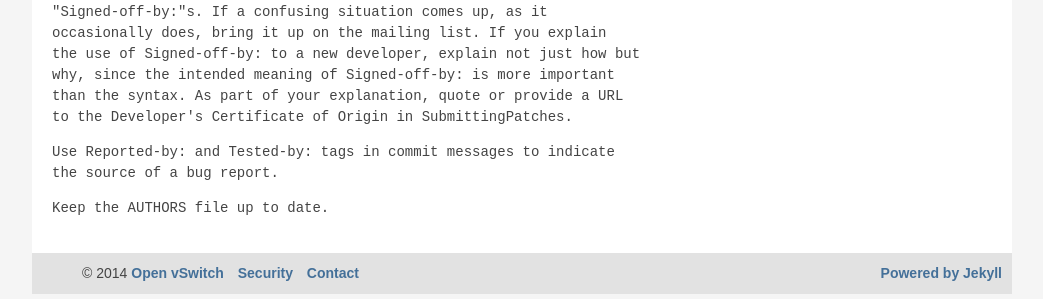
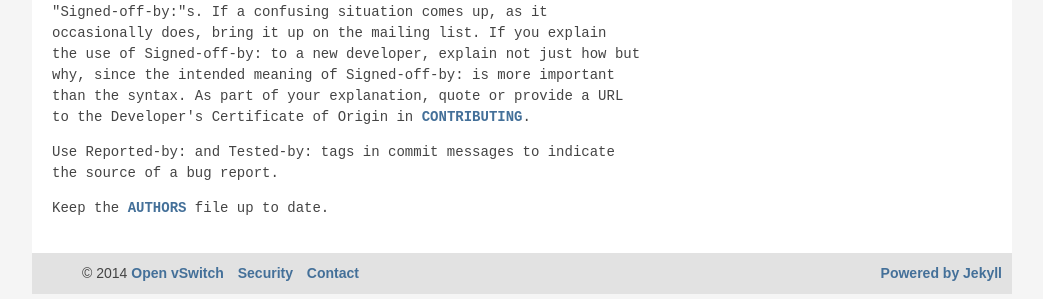
Before and after one commit to openvswitch/openvswitch.github.io, a Jekyll site: the page built from development/committer-responsibilities/index.html, in a window 1280 px wide and 900 px high, scrolled down 921 px. Shown: the part 598-897 px from the top of the window, without its empty margins (118-1161 px from the left). Built offline with Jekyll 4.4.1, drawn with Linux system fonts in a browser that asks for light colours; some of the changed text lies outside the part shown.

Commit message:
Fix reference to file that doesn't exist.
While reading a page on the web site, I noticed a reference to
"SubmittingPatches", which as far as I can tell was just an outdated
reference to the current CONTRIBUTING doc.  Fix this, make it a link,
and add links for other referenced docs in this file while we're at
it.

Signed-off-by: Russell Bryant <rbryant@redhat.com>

```diff
--- a/development/committer-responsibilities/index.html
+++ b/development/committer-responsibilities/index.html
@@ -25,7 +25,9 @@ Expectations for Developers with Open vSwitch Repo Access<br />
 =========================================================
 <p>Prerequisites<br />
 -------------</p>
-<p>Be familiar with CodingStyle and CONTRIBUTING.</p>
+<p>Be familiar with
+<a href="https://github.com/openvswitch/ovs/blob/master/CodingStyle.md">CodingStyle</a> and
+<a href="https://github.com/openvswitch/ovs/blob/master/CONTRIBUTING.md">CONTRIBUTING</a>.</p>
 <p>Review<br />
 ------</p>
 <p>Code (yours or others') must be reviewed publicly (by you or others)<br />
@@ -76,8 +78,10 @@ occasionally does, bring it up on the mailing list.  If you explain<br />
 the use of Signed-off-by: to a new developer, explain not just how but<br />
 why, since the intended meaning of Signed-off-by: is more important<br />
 than the syntax.  As part of your explanation, quote or provide a URL<br />
-to the Developer's Certificate of Origin in SubmittingPatches.</p>
+to the Developer's Certificate of Origin in
+<a href="https://github.com/openvswitch/ovs/blob/master/CONTRIBUTING.md">CONTRIBUTING</a>.</p>
 <p>Use Reported-by: and Tested-by: tags in commit messages to indicate<br />
 the source of a bug report.</p>
-<p>Keep the AUTHORS file up to date.</p>
+<p>Keep the <a href="https://github.com/openvswitch/ovs/blob/master/AUTHORS">AUTHORS</a>
+file up to date.</p>
 </div>
```
